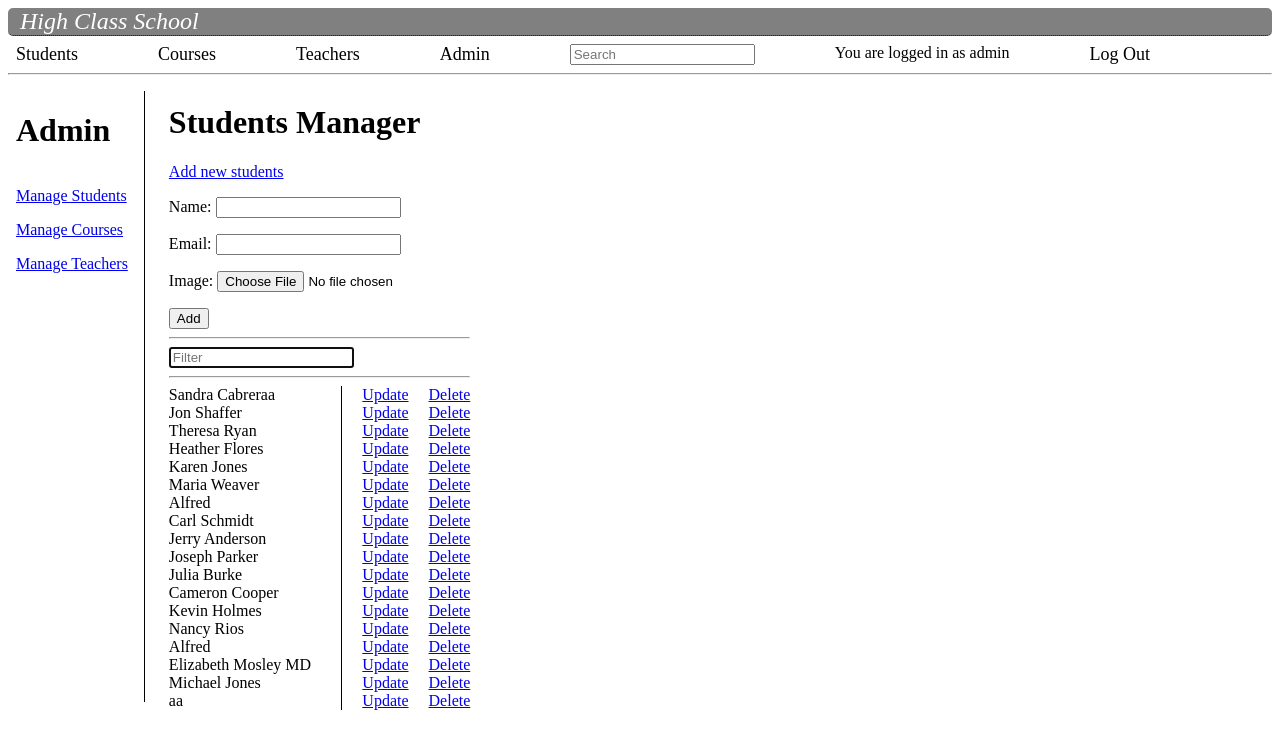
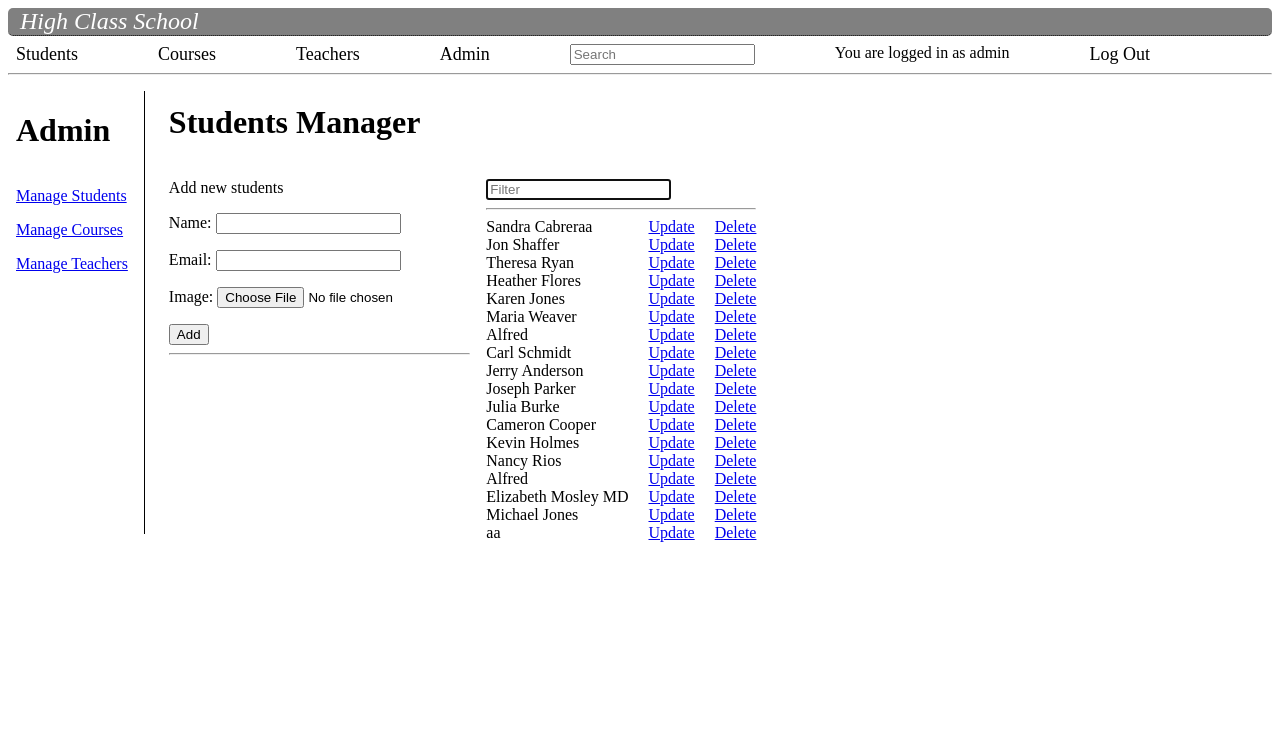
Before and after one commit to 7732-fs/students-django-tal, a Django app: page /students/admin in a window 1280 px wide. Shown: the top 749 px of the page. Run offline with Django 4.2, Linux system fonts and the light colour scheme; a user stored in the database is signed in; data comes from the database, SQL or seed files in the repository.

Commit message:
fix admin

```diff
--- a/students2/models.py
+++ b/students2/models.py
@@ -6,6 +6,9 @@
     name = models.CharField(max_length=256)
     email = models.CharField(max_length=256)
     image=models.ImageField(upload_to='media/')
+
+    def __str__(self) -> str:
+        return self.name
 
 
 class Course(models.Model):
--- a/students2/static/style.css
+++ b/students2/static/style.css
@@ -76,7 +76,14 @@
 }
 
 .admin{
+    display: grid;
+    grid-template-columns: max-content max-content;
     padding-left: 1em;
+    gap: 1em;
+}
+
+h1 {
+    grid-column: span 2;
 }
 
 .results {
--- a/students2/templates/add.html
+++ b/students2/templates/add.html
@@ -1,4 +1,4 @@
-<form method="post" enctype="multipart/form-data">
+<form method="post" enctype="multipart/form-data" action="/{{obj_name}}/add">
     {{ form.as_p }}
     <button type="submit">Add</button>
 </form>
--- a/students2/templates/admin.html
+++ b/students2/templates/admin.html
@@ -4,17 +4,21 @@
      {% include 'navbar-admin.html' %}
      <div class="admin">
           <h1>{{obj_name.capitalize}} Manager</h1>
-          <a href="/{{obj_name}}/add">Add new {{obj_name}}</a>
+          <div class="admin_add">
+               Add new {{obj_name}}
                {% include "add.html" %}
                <hr>
+          </div>
+          <div class="admin_list">
                <input type="text" placeholder="Filter" id='filter' autofocus>
                <hr>
                <script src="/static/filter.js" defer></script>
                {% for obj in objects %}
                <div class="item">
-               <div class="{{obj_name}}">{{ obj.name }}</div><a href="/{{obj_name}}/update/{{obj.id}}">Update</a><a href="/{{obj_name}}/delete/{{obj.id}}">Delete</a>
+                    <div class="{{obj_name}}_admin">{{ obj.name }}</div><a href="/{{obj_name}}/update/{{obj.id}}">Update</a><a href="/{{obj_name}}/delete/{{obj.id}}">Delete</a>
                </div>
                {% endfor %}
           </div>
      </div>
+</div>
 {% endblock %}
```
Lines whose indentation alone changed are shown as unchanged.
